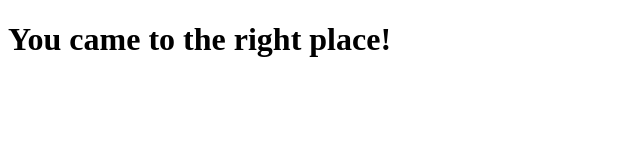
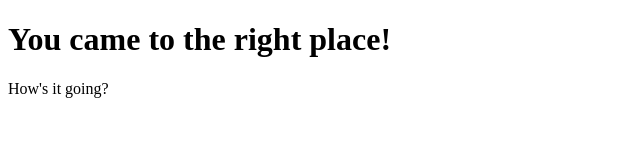
Before and after one commit to anshdhinhgra47/uw-ctf, a plain HTML site: page index.html in a window 1280 px wide. Shown: the whole page, without its empty margins (0-640 px from the left). Drawn offline with Linux system fonts and the light colour scheme.

Commit message:
Update index.html

```diff
--- a/index.html
+++ b/index.html
@@ -7,5 +7,6 @@
 </head>
 <body>
     <h1>You came to the right place!</h1>
+    <p>How's it going? </p>
 </body>
 </html>
```
